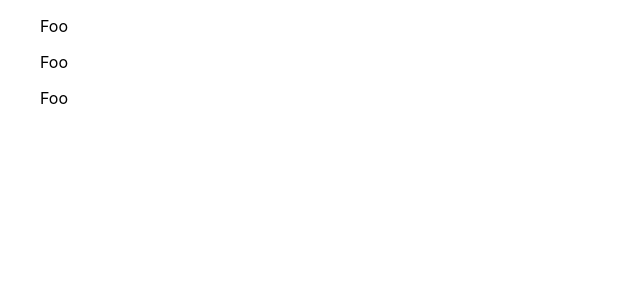
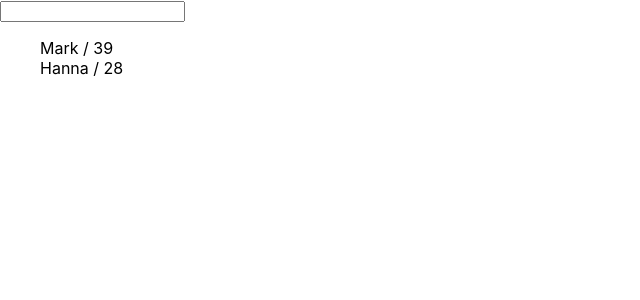
Before and after one commit to JIWON-MIN/react-advanced, a React (Create React App) app: page / in a window 1280 px wide. Shown: the top 300 px of the page, without its empty margins (0-640 px from the left). Built offline with nearby package versions, Linux system fonts and the light colour scheme.

Commit message:
shouldComponentUpdate practice

```diff
--- a/src/App.js
+++ b/src/App.js
@@ -2,55 +2,52 @@ import logo from './logo.svg';
 import './App.css';
 import React from 'react';
 
-class Foo extends React.Component {
-  componentDidMount() {
-    console.log('Foo componentDidMount', this.props.children);
+class Person extends React.Component {
+  shouldComponentUpdate(previousProps) {
+    for (const key in this.props) {
+      if (previousProps[key] !== this.props[key]){
+        return true;
+      }
+    }
+    return false;
   }
-  componentWillUnmount() {
-    console.log('Foo componentWillUnmount');
-  }
-
-  static getDerivedStateFromProps(nextProps, prevProps) {
-    console.log("Foo getDerivedStateFromProps", nextProps, prevProps);
-    return {};
-  }
-
   render() {
-    console.log("Foo render", this.props.children);
-    return <p>Foo</p>
+    console.log("Person render");
+    const {name, age} = this.props;
+    return <div>{name} / {age}</div>
   }
 }
 
 class App extends React.Component {
   state = {
-    count: 0,
+    text: "",
+    persons: [
+      {id: 1, name: "Mark", age: 39},
+      {id: 2, name: "Hanna", age: 28},
+
+    ]
   };
 
-  componentDidMount() {
-    setInterval(()=>{
-      this.setState({count: this.state.count+1});
-    }, 1000);
+  render() {
+    const {text, persons} = this.state;
+
+    return (
+      <div>
+        <input type="text" value={text} onChange={this._change} />
+        <ul>
+          {persons.map(person => {
+          return <Person {...person} key={person.id} />})}
+        </ul>
+      </div>
+    )
   }
 
-  render() {
-    if (this.state.count % 2 === 0){
-      return (
-        <ul>
-          <Foo key="2">second</Foo>
-          <Foo key="3">third</Foo>
-        </ul>
-      );
-    }
-
-    return (
-      <ul>
-        <Foo key="1">first</Foo>
-        <Foo key="2">second</Foo>
-        <Foo key="3">third</Foo>
-      </ul>
-    );
+  _change = e => {
+    this.setState({
+      ...this.state,
+      text: e.target.value,
+    })
   }
-
 }
 
 
```
